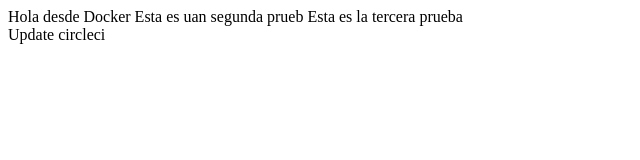
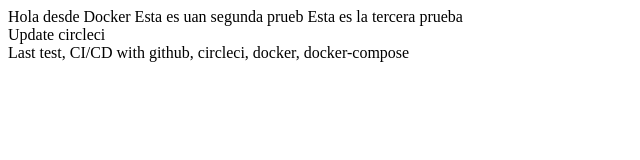
Before and after one commit to mosone1234/docker2-circleci, a plain HTML site: page index.html in a window 1280 px wide. Shown: the whole page, without its empty margins (0-640 px from the left). Drawn offline with Linux system fonts and the light colour scheme.

Commit message:
Updated index.html

```diff
--- a/index.html
+++ b/index.html
@@ -6,5 +6,8 @@
     <div>
       Update circleci
     </div>
+    <div>
+      Last test, CI/CD with github, circleci, docker, docker-compose
+    </div>
   </body>
 </html>
```
